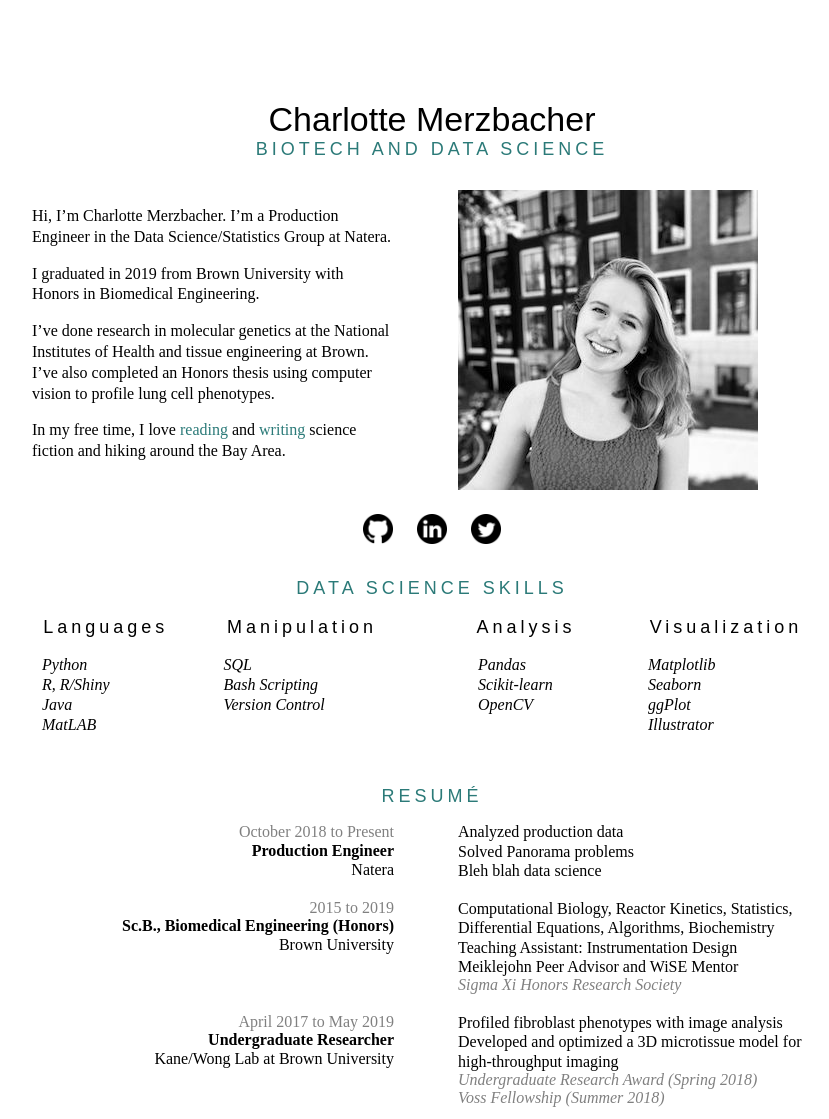
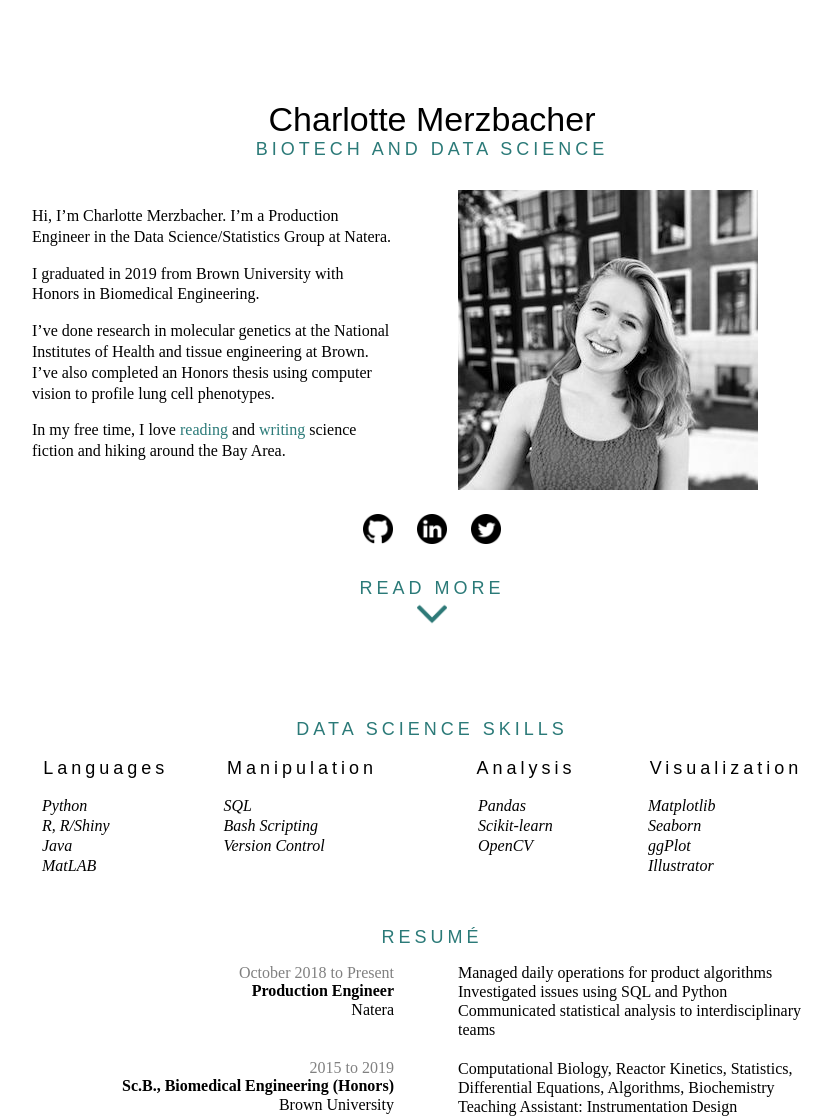
Before and after one commit to cjmerzbacher/cjmerzbacher.github.io, a plain HTML site: page main.html in a window 1280 px wide. Shown: the top 1119 px of the page, without its empty margins (208-1037 px from the left). Drawn offline with Linux system fonts and the light colour scheme.

Commit message:
Add read more and fix production engineer description

```diff
--- a/main.css
+++ b/main.css
@@ -42,6 +42,37 @@ h2 {
   margin-top: 50px;
 }
 
+#readmore h3 {
+  font: 18px "Avenir", sans-serif;
+  color:  #2B7A78;
+  text-align: center;
+  letter-spacing: 4px;
+  margin-bottom: 0px;
+  margin-top: 30px;
+}
+
+#readmore a {
+  color:  #2B7A78;
+}
+
+#readmore {
+  text-align: center;
+}
+
+#readmore a:hover {
+  color: #2B7A78;
+  text-decoration: none;
+  border-bottom: none;
+}
+
+#readmore img {
+  max-width: 30px;
+  display: inline-block;
+  margin-left: 10px;
+  margin-right: 10px;
+  margin-top: 0px;
+}
+
 .page-title h2 {
   margin-bottom: 30px;
   margin-top: 0;
@@ -72,6 +103,12 @@ h2 {
 
 .socials {
   text-align: center;
+}
+
+.socials a:hover {
+  color: #000000;
+  text-decoration: none;
+  border-bottom: none;
 }
 
 .socials img {
@@ -209,6 +246,10 @@ h2 {
   text-align: left;
 }
 
+#blank {
+  color: #FFFFFF;
+}
+
 .skills .title {
   font: 18px "Avenir", sans-serif;
   text-align: center;
@@ -217,7 +258,7 @@ h2 {
 
 .skills h2 {
   margin-bottom: 0px;
-  margin-top: 30px;
+  border-top: 70px;
 }
 
 .skills .skill {
--- a/main.html
+++ b/main.html
@@ -1,5 +1,6 @@
 <!DOCTYPE html>
 <html>
+
 <head>
   <link rel="stylesheet" type="text/css" href="main.css">
   <title>Charlotte Merzbacher</title>
@@ -14,12 +15,14 @@
       <div class="small">
         <div class='page-title'>
           <a href='main.html'>
-              <h1>Charlotte Merzbacher</h1></a>
+            <h1>Charlotte Merzbacher</h1>
+          </a>
           <a href='main.html'>
-              <h2>BIOTECH AND DATA SCIENCE</h2></a>
+            <h2>BIOTECH AND DATA SCIENCE</h2>
+          </a>
         </div>
 
-          <div class = "column">
+        <div class="column">
           <div class="left-column">
             <p> Hi, I’m Charlotte Merzbacher. I’m a Production Engineer in the
               Data Science/Statistics Group at Natera.</p>
@@ -33,8 +36,8 @@
               <a href="writing.html">writing</a> science fiction
               and hiking around the Bay Area. </p>
           </div>
-            <div class ="right-column">
-              <img src = "images/profile.jpg">
+          <div class="right-column">
+            <img src="images/profile.jpg">
           </div>
         </div>
 
@@ -42,12 +45,19 @@
           <a href='https://github.com/cjmerzbacher'>
             <img src='images/github.png' alt='Github logo'></a>
           <a href='https://www.linkedin.com/in/charlottemerzbacher/'>
-              <img src='images/linkedin.png' alt='Linkedin logo'>
+            <img src='images/linkedin.png' alt='Linkedin logo'></a>
           <a href='https://twitter.com/cjmerzbacher'>
-              <img src='images/twitter.png' alt='Twitter logo'>
+            <img src='images/twitter.png' alt='Twitter logo'></a>
+        </div>
+
+        <div id='readmore'>
+          <h3><a href='#skills'>READ MORE</a></h3>
+          <a href='#skills'><img src='images/arrow.png'></a>
         </div>
 
         <div class="skills">
+          <a name="skills"></a>
+          <p id='blank'>   .</p>
           <h2> DATA SCIENCE SKILLS </h2>
           <div class="left-skills">
             <div class="left-left-skills">
@@ -82,12 +92,13 @@
           </div>
         </div>
 
-          <div class = "resume">
+        <div class="resume">
           <h2> RESUMÉ </h2>
           <div class="left-resume">
             <p class='time'>October 2018 to Present</p>
             <p class='title'>Production Engineer</p>
             <p class='org'>Natera</p>
+            <br>
             <br>
 
             <p class='time'>2015 to 2019</p>
@@ -128,10 +139,11 @@
             <p class='title'>Software Quality Assurance Intern</p>
             <p class='org'>Smiths Detection</p>
           </div>
-            <div class ="right-resume">
-              <p>Analyzed production data </p>
-              <p>Solved Panorama problems</p>
-              <p>Bleh blah data science</p>
+
+          <div class="right-resume">
+            <p>Managed daily operations for product algorithms</p>
+            <p>Investigated issues using SQL and Python</p>
+            <p>Communicated statistical analysis to interdisciplinary teams</p>
             <br>
 
             <p> Computational Biology, Reactor Kinetics,
@@ -234,4 +246,5 @@
       </div>
     </div>
   </div>
+
 </html>
```
Also changed, not shown: images/arrow.png (added). Lines whose indentation alone changed are shown as unchanged.
